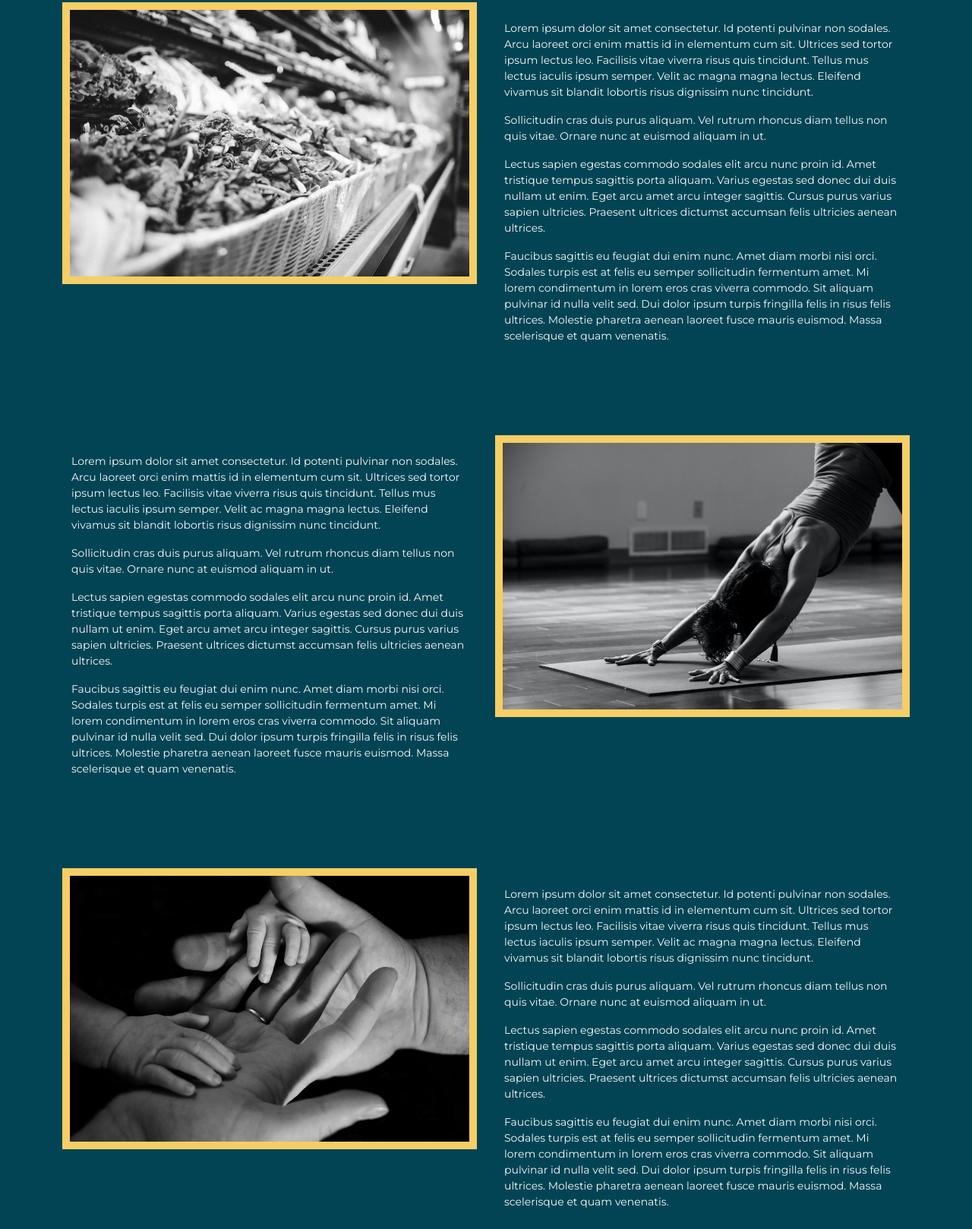
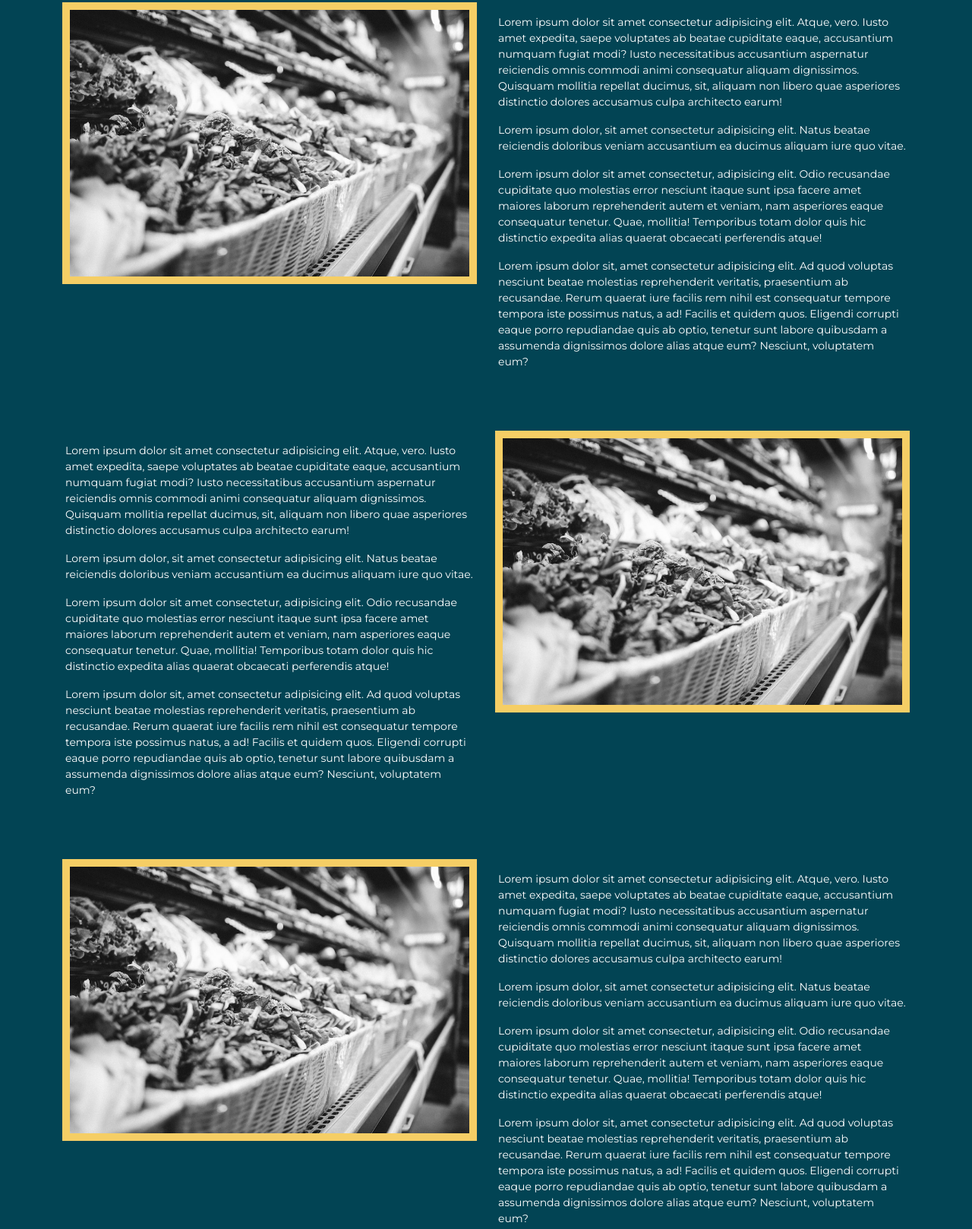
Before and after one commit to irimaya/397-new-year-resolution, a plain HTML site: page index.html in a window 1280 px wide. Shown: the part 877-2495 px from the top of the page at 76% size. Drawn offline with nearby package versions, Linux system fonts and the light colour scheme.

Commit message:
update styles

```diff
--- a/css/style.css
+++ b/css/style.css
@@ -1,22 +1,31 @@
 @import url('https://fonts.googleapis.com/css2?family=Montserrat:wght@100;200;300;400;500;600;700;800;900&display=swap');
 
-/* Main Styles */
+/* Main Styling */
 html,
 body {
 	font-family: 'Montserrat', sans-serif;
+	background: #024454;
+	color: #fff;
 }
 
-/* Bootstrap 5 */
-.btn-secondary {
+header {
+	background: url('/images/background.png');
+	background-repeat: no-repeat;
+	background-size: cover;
+	background-position: center;
+}
+
+/* Bootstrap Styling */
+.btn-primary {
 	background: #f5ce65;
 	border: 0;
 }
 
-.bg-primary {
-	background: #024454 !important;
+.btn-primary:hover {
+	background: #fca857;
 }
 
-.border-secondary {
+.border-primary {
 	border-color: #f5ce65 !important;
 }
 
@@ -28,11 +37,3 @@ body {
 .border-6 {
 	border-width: 10px !important;
 }
-
-/* Header */
-.header {
-	background: url('/images/background.png');
-	background-repeat: no-repeat;
-	background-size: cover;
-	background-position: center;
-}
--- a/index.html
+++ b/index.html
@@ -4,9 +4,9 @@
 		<meta charset="UTF-8" />
 		<meta name="viewport" content="width=device-width, initial-scale=1.0" />
 		<link
-			href="https://cdn.jsdelivr.net/npm/bootstrap@5.3.1/dist/css/bootstrap.min.css"
+			href="https://cdn.jsdelivr.net/npm/bootstrap@5.3.2/dist/css/bootstrap.min.css"
 			rel="stylesheet"
-			integrity="sha384-4bw+/aepP/YC94hEpVNVgiZdgIC5+VKNBQNGCHeKRQN+PtmoHDEXuppvnDJzQIu9"
+			integrity="sha384-T3c6CoIi6uLrA9TneNEoa7RxnatzjcDSCmG1MXxSR1GAsXEV/Dwwykc2MPK8M2HN"
 			crossorigin="anonymous"
 		/>
 		<link rel="stylesheet" href="/css/style.css" />
@@ -14,25 +14,21 @@
 	</head>
 	<body>
 		<!-- Header -->
-		<header class="header pt-7 vh-100">
+		<header class="header vh-100">
 			<div class="container">
 				<div class="row">
 					<div class="col-md-6">
-						<div class="text-container p-4 d-flex flex-column justify-content-center h-100 mb-5 text-light">
-							<h1 class="display-1 text-capitalize">
-								New year's <br />
-								resolution <br />
-								ideas
-							</h1>
+						<div class="text-container p-4 d-flex flex-column justify-content-center h-100 mb-5">
+							<h1 class="display-1 text-capitalize">New year's resolution ideas</h1>
 							<p class="py-3">
-								Lorem ipsum dolor sit amet, consectetur adipiscing elit ut aliquam, purus sit amet luctus venenatis,
-								lectus magna fringilla urna, porttitor rhoncus dolor purus non enim.
+								Lorem ipsum dolor sit amet, consectetur adipisicing elit. Repellat ipsum commodi facilis voluptas, ex
+								veniam rerum, quia nulla at dolorum temporibus possimus numquam necessitatibus odit.
 							</p>
-							<button class="btn btn-secondary text-uppercase w-50">Start</button>
+							<a href="#" class="btn btn-primary text-uppercase w-50">Start</a>
 						</div>
 					</div>
 					<div class="col-md-6">
-						<div class="image-container mb-5 px-4">
+						<div class="image-container">
 							<img src="/images/showcase.png" alt="" class="img-fluid" />
 						</div>
 					</div>
@@ -41,89 +37,98 @@
 		</header>
 
 		<!-- Features -->
-		<section class="features bg-primary py-6">
+		<section class="features py-6">
 			<div class="container">
+				<!-- Feature 1 -->
 				<div class="row">
 					<div class="col-md-6">
-						<img src="/images/feature-1.jpg" class="img-fluid border border-secondary border-6" alt="" />
+						<img src="/images/feature-1.jpg" alt="" class="img-fluid border border-primary border-6" />
 					</div>
-					<div class="col-md-6 text-light small p-4">
+					<div class="col-md-6 small p-3">
 						<p>
-							Lorem ipsum dolor sit amet consectetur. Id potenti pulvinar non sodales. Arcu laoreet orci enim mattis id
-							in elementum cum sit. Ultrices sed tortor ipsum lectus leo. Facilisis vitae viverra risus quis tincidunt.
-							Tellus mus lectus iaculis ipsum semper. Velit ac magna magna lectus. Eleifend vivamus sit blandit lobortis
-							risus dignissim nunc tincidunt.
+							Lorem ipsum dolor sit amet consectetur adipisicing elit. Atque, vero. Iusto amet expedita, saepe
+							voluptates ab beatae cupiditate eaque, accusantium numquam fugiat modi? Iusto necessitatibus accusantium
+							aspernatur reiciendis omnis commodi animi consequatur aliquam dignissimos. Quisquam mollitia repellat
+							ducimus, sit, aliquam non libero quae asperiores distinctio dolores accusamus culpa architecto earum!
 						</p>
 						<p>
-							Sollicitudin cras duis purus aliquam. Vel rutrum rhoncus diam tellus non quis vitae. Ornare nunc at
-							euismod aliquam in ut.
+							Lorem ipsum dolor, sit amet consectetur adipisicing elit. Natus beatae reiciendis doloribus veniam
+							accusantium ea ducimus aliquam iure quo vitae.
 						</p>
 						<p>
-							Lectus sapien egestas commodo sodales elit arcu nunc proin id. Amet tristique tempus sagittis porta
-							aliquam. Varius egestas sed donec dui duis nullam ut enim. Eget arcu amet arcu integer sagittis. Cursus
-							purus varius sapien ultricies. Praesent ultrices dictumst accumsan felis ultricies aenean ultrices.
+							Lorem ipsum dolor sit amet consectetur, adipisicing elit. Odio recusandae cupiditate quo molestias error
+							nesciunt itaque sunt ipsa facere amet maiores laborum reprehenderit autem et veniam, nam asperiores eaque
+							consequatur tenetur. Quae, mollitia! Temporibus totam dolor quis hic distinctio expedita alias quaerat
+							obcaecati perferendis atque!
 						</p>
 						<p>
-							Faucibus sagittis eu feugiat dui enim nunc. Amet diam morbi nisi orci. Sodales turpis est at felis eu
-							semper sollicitudin fermentum amet. Mi lorem condimentum in lorem eros cras viverra commodo. Sit aliquam
-							pulvinar id nulla velit sed. Dui dolor ipsum turpis fringilla felis in risus felis ultrices. Molestie
-							pharetra aenean laoreet fusce mauris euismod. Massa scelerisque et quam venenatis.
+							Lorem ipsum dolor sit, amet consectetur adipisicing elit. Ad quod voluptas nesciunt beatae molestias
+							reprehenderit veritatis, praesentium ab recusandae. Rerum quaerat iure facilis rem nihil est consequatur
+							tempore tempora iste possimus natus, a ad! Facilis et quidem quos. Eligendi corrupti eaque porro
+							repudiandae quis ab optio, tenetur sunt labore quibusdam a assumenda dignissimos dolore alias atque eum?
+							Nesciunt, voluptatem eum?
 						</p>
 					</div>
 				</div>
-				<div class="row py-6">
-					<div class="col-md-6 text-light small p-4">
+				<!-- Feature 2 -->
+				<div class="row py-5">
+					<div class="col-md-6 small p-3">
 						<p>
-							Lorem ipsum dolor sit amet consectetur. Id potenti pulvinar non sodales. Arcu laoreet orci enim mattis id
-							in elementum cum sit. Ultrices sed tortor ipsum lectus leo. Facilisis vitae viverra risus quis tincidunt.
-							Tellus mus lectus iaculis ipsum semper. Velit ac magna magna lectus. Eleifend vivamus sit blandit lobortis
-							risus dignissim nunc tincidunt.
+							Lorem ipsum dolor sit amet consectetur adipisicing elit. Atque, vero. Iusto amet expedita, saepe
+							voluptates ab beatae cupiditate eaque, accusantium numquam fugiat modi? Iusto necessitatibus accusantium
+							aspernatur reiciendis omnis commodi animi consequatur aliquam dignissimos. Quisquam mollitia repellat
+							ducimus, sit, aliquam non libero quae asperiores distinctio dolores accusamus culpa architecto earum!
 						</p>
 						<p>
-							Sollicitudin cras duis purus aliquam. Vel rutrum rhoncus diam tellus non quis vitae. Ornare nunc at
-							euismod aliquam in ut.
+							Lorem ipsum dolor, sit amet consectetur adipisicing elit. Natus beatae reiciendis doloribus veniam
+							accusantium ea ducimus aliquam iure quo vitae.
 						</p>
 						<p>
-							Lectus sapien egestas commodo sodales elit arcu nunc proin id. Amet tristique tempus sagittis porta
-							aliquam. Varius egestas sed donec dui duis nullam ut enim. Eget arcu amet arcu integer sagittis. Cursus
-							purus varius sapien ultricies. Praesent ultrices dictumst accumsan felis ultricies aenean ultrices.
+							Lorem ipsum dolor sit amet consectetur, adipisicing elit. Odio recusandae cupiditate quo molestias error
+							nesciunt itaque sunt ipsa facere amet maiores laborum reprehenderit autem et veniam, nam asperiores eaque
+							consequatur tenetur. Quae, mollitia! Temporibus totam dolor quis hic distinctio expedita alias quaerat
+							obcaecati perferendis atque!
 						</p>
 						<p>
-							Faucibus sagittis eu feugiat dui enim nunc. Amet diam morbi nisi orci. Sodales turpis est at felis eu
-							semper sollicitudin fermentum amet. Mi lorem condimentum in lorem eros cras viverra commodo. Sit aliquam
-							pulvinar id nulla velit sed. Dui dolor ipsum turpis fringilla felis in risus felis ultrices. Molestie
-							pharetra aenean laoreet fusce mauris euismod. Massa scelerisque et quam venenatis.
+							Lorem ipsum dolor sit, amet consectetur adipisicing elit. Ad quod voluptas nesciunt beatae molestias
+							reprehenderit veritatis, praesentium ab recusandae. Rerum quaerat iure facilis rem nihil est consequatur
+							tempore tempora iste possimus natus, a ad! Facilis et quidem quos. Eligendi corrupti eaque porro
+							repudiandae quis ab optio, tenetur sunt labore quibusdam a assumenda dignissimos dolore alias atque eum?
+							Nesciunt, voluptatem eum?
 						</p>
 					</div>
 					<div class="col-md-6">
-						<img src="/images/feature-2.jpg" class="img-fluid border border-secondary border-6" alt="" />
+						<img src="/images/feature-1.jpg" alt="" class="img-fluid border border-primary border-6" />
 					</div>
 				</div>
+				<!-- Feature 3 -->
 				<div class="row">
 					<div class="col-md-6">
-						<img src="/images/feature-3.jpg" class="img-fluid border border-secondary border-6" alt="" />
+						<img src="/images/feature-1.jpg" alt="" class="img-fluid border border-primary border-6" />
 					</div>
-					<div class="col-md-6 text-light small p-4">
+					<div class="col-md-6 small p-3">
 						<p>
-							Lorem ipsum dolor sit amet consectetur. Id potenti pulvinar non sodales. Arcu laoreet orci enim mattis id
-							in elementum cum sit. Ultrices sed tortor ipsum lectus leo. Facilisis vitae viverra risus quis tincidunt.
-							Tellus mus lectus iaculis ipsum semper. Velit ac magna magna lectus. Eleifend vivamus sit blandit lobortis
-							risus dignissim nunc tincidunt.
+							Lorem ipsum dolor sit amet consectetur adipisicing elit. Atque, vero. Iusto amet expedita, saepe
+							voluptates ab beatae cupiditate eaque, accusantium numquam fugiat modi? Iusto necessitatibus accusantium
+							aspernatur reiciendis omnis commodi animi consequatur aliquam dignissimos. Quisquam mollitia repellat
+							ducimus, sit, aliquam non libero quae asperiores distinctio dolores accusamus culpa architecto earum!
 						</p>
 						<p>
-							Sollicitudin cras duis purus aliquam. Vel rutrum rhoncus diam tellus non quis vitae. Ornare nunc at
-							euismod aliquam in ut.
+							Lorem ipsum dolor, sit amet consectetur adipisicing elit. Natus beatae reiciendis doloribus veniam
+							accusantium ea ducimus aliquam iure quo vitae.
 						</p>
 						<p>
-							Lectus sapien egestas commodo sodales elit arcu nunc proin id. Amet tristique tempus sagittis porta
-							aliquam. Varius egestas sed donec dui duis nullam ut enim. Eget arcu amet arcu integer sagittis. Cursus
-							purus varius sapien ultricies. Praesent ultrices dictumst accumsan felis ultricies aenean ultrices.
+							Lorem ipsum dolor sit amet consectetur, adipisicing elit. Odio recusandae cupiditate quo molestias error
+							nesciunt itaque sunt ipsa facere amet maiores laborum reprehenderit autem et veniam, nam asperiores eaque
+							consequatur tenetur. Quae, mollitia! Temporibus totam dolor quis hic distinctio expedita alias quaerat
+							obcaecati perferendis atque!
 						</p>
 						<p>
-							Faucibus sagittis eu feugiat dui enim nunc. Amet diam morbi nisi orci. Sodales turpis est at felis eu
-							semper sollicitudin fermentum amet. Mi lorem condimentum in lorem eros cras viverra commodo. Sit aliquam
-							pulvinar id nulla velit sed. Dui dolor ipsum turpis fringilla felis in risus felis ultrices. Molestie
-							pharetra aenean laoreet fusce mauris euismod. Massa scelerisque et quam venenatis.
+							Lorem ipsum dolor sit, amet consectetur adipisicing elit. Ad quod voluptas nesciunt beatae molestias
+							reprehenderit veritatis, praesentium ab recusandae. Rerum quaerat iure facilis rem nihil est consequatur
+							tempore tempora iste possimus natus, a ad! Facilis et quidem quos. Eligendi corrupti eaque porro
+							repudiandae quis ab optio, tenetur sunt labore quibusdam a assumenda dignissimos dolore alias atque eum?
+							Nesciunt, voluptatem eum?
 						</p>
 					</div>
 				</div>
@@ -131,18 +136,16 @@
 		</section>
 
 		<!-- Footer -->
-		<footer class="bg-primary p-5">
-			<div class="container text-center">
-				<a href="https://twitter.com/irimaya?ref_src=twsrc%5Etfw" class="twitter-follow-button" data-show-count="false"
-					>Follow @irimaya</a
-				>
-				<script async src="https://platform.twitter.com/widgets.js" charset="utf-8"></script>
-			</div>
+		<footer class="p-5 text-center">
+			<a href="https://twitter.com/irimaya?ref_src=twsrc%5Etfw" class="twitter-follow-button" data-show-count="false"
+				>Follow @irimaya</a
+			>
+			<script async src="https://platform.twitter.com/widgets.js" charset="utf-8"></script>
 		</footer>
 
 		<script
-			src="https://cdn.jsdelivr.net/npm/bootstrap@5.3.1/dist/js/bootstrap.bundle.min.js"
-			integrity="sha384-HwwvtgBNo3bZJJLYd8oVXjrBZt8cqVSpeBNS5n7C8IVInixGAoxmnlMuBnhbgrkm"
+			src="https://cdn.jsdelivr.net/npm/bootstrap@5.3.2/dist/js/bootstrap.bundle.min.js"
+			integrity="sha384-C6RzsynM9kWDrMNeT87bh95OGNyZPhcTNXj1NW7RuBCsyN/o0jlpcV8Qyq46cDfL"
 			crossorigin="anonymous"
 		></script>
 	</body>
```
